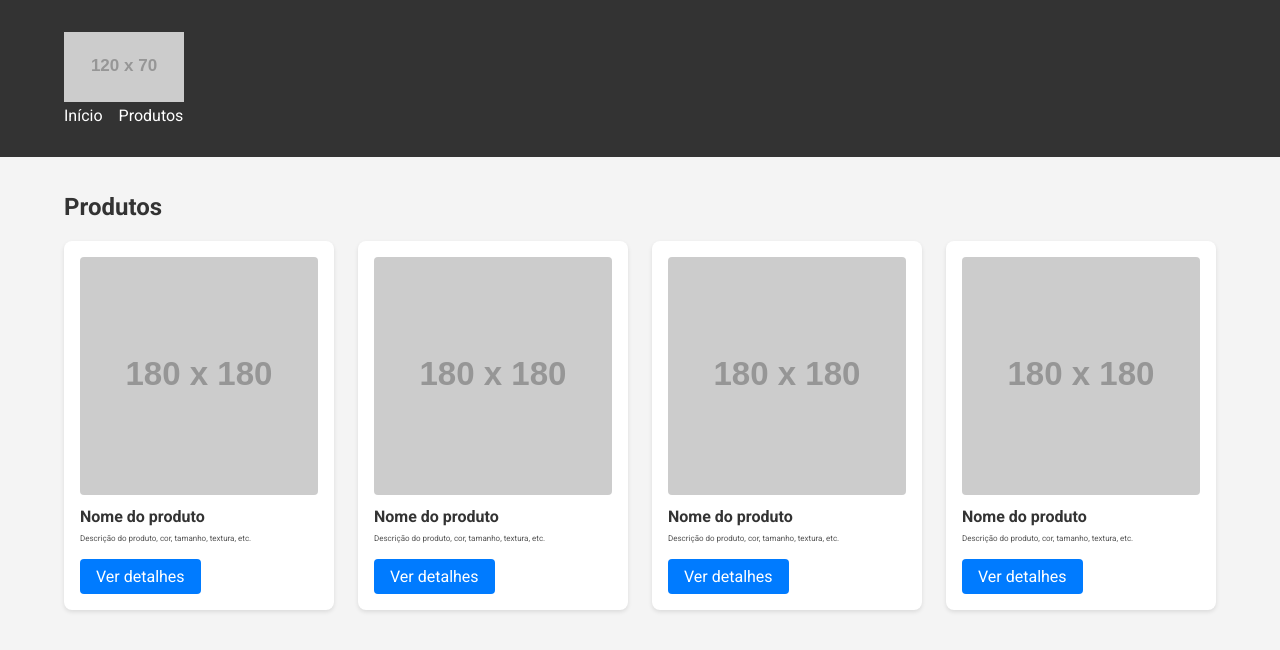
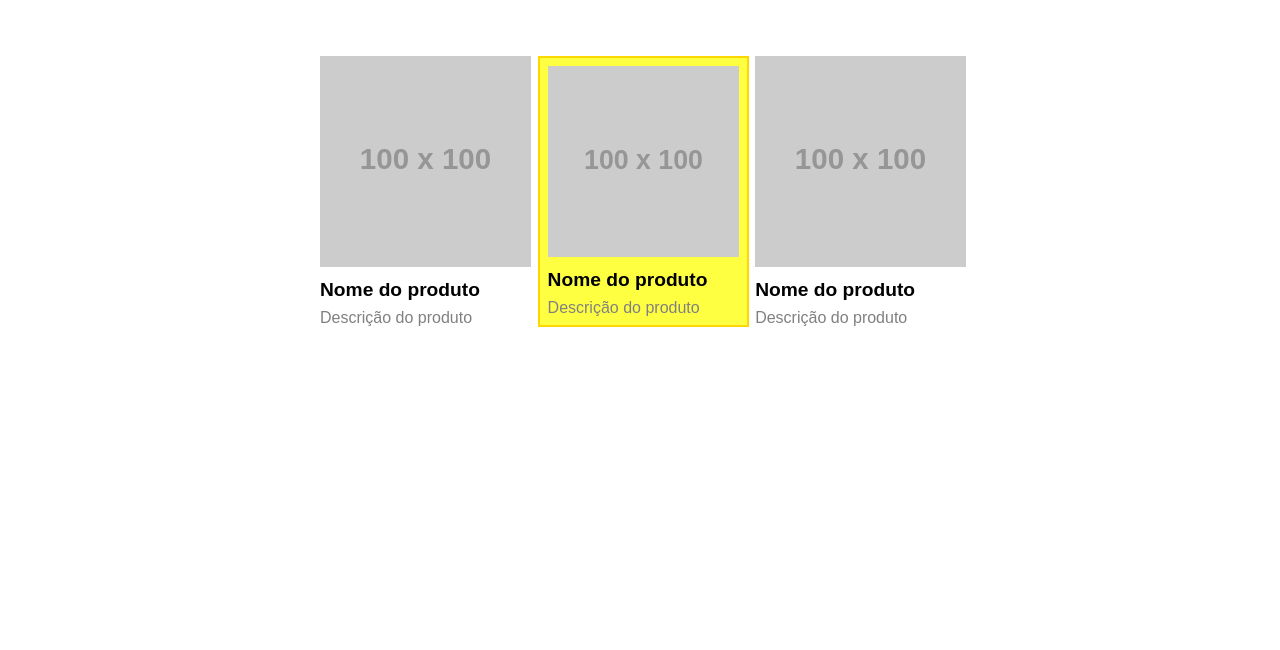
Before and after one commit to joaogriquena/EBAC, a website: page index.html in a window 1280 px wide. Drawn offline with nearby package versions, Linux system fonts and the light colour scheme; files that its build step writes are made by us from their sources; placeholder pictures from the web are drawn by us.

Commit message:
Adicionando boas práticas de CSS

```diff
--- /dev/null
+++ b/bem/main.scss
@@ -0,0 +1,35 @@
+* {
+    margin: 0;
+    padding: 0;
+    font-family: sans-serif;
+}
+
+.produtos {
+    max-width: 640px;
+    width: 100%;
+    margin: 56px auto;
+    display: grid;
+    grid-template-columns: repeat(3, 33%);
+    grid-column-gap: 1%;
+
+    &__item {
+        &--imagem {
+            width: 100%;
+        }
+
+        &--nome {
+            font-size: 1.2em;
+            margin: 8px 0;
+        }
+
+        &--descricao {
+            color: gray;
+        }
+
+        &--destaque {
+            border: 2px solid gold;
+            padding: 8px;
+            background-color: #ffff42;
+        }
+    }
+}
--- a/index.html
+++ b/index.html
@@ -5,78 +5,34 @@
     <meta charset="UTF-8">
     <meta http-equiv="X-UA-Compatible" content="IE=edge">
     <meta name="viewport" content="width=device-width, initial-scale=1.0">
-    <title>Document</title>
-    <link rel="preconnect" href="https://fonts.googleapis.com">
-    <link rel="preconnect" href="https://fonts.gstatic.com" crossorigin>
-    <link href="https://fonts.googleapis.com/css2?family=Roboto:wght@400;700&display=swap" rel="stylesheet">
-    <link rel="stylesheet" href="build/styles/main.css">
+    <title>Exercício boas práticas de CSS</title>
+    <link rel="stylesheet" href="main.css">
 </head>
 
 <body>
-    <header>
-        <div class="container">
-            <div class="branding">
-                <img src="https://placehold.co/120x70" />
-            </div>
-            <nav>
-                <ul class="menu">
-                    <li>
-                        <a href="#">Início</a>
-                    </li>
-                    <li>
-                        <a href="#">Produtos</a>
-                    </li>
-                </ul>
-            </nav>
+    <div class="produtos">
+        <div class="produtos__item">
+            <img class="produtos__item--imagem" src="https://via.placeholder.com/100x100">
+            <h4 class="produtos__item--nome">Nome do produto</h4>
+            <p class="produtos__item--descricao">
+                Descrição do produto
+            </p>
         </div>
-    </header>
-    <section>
-        <div class="container">
-            <h2>Produtos</h2>
-            <ul class="products">
-                <li class="product-item">
-                    <img src="https://placehold.co/180x180" />
-                    <h4>Nome do produto</h4>
-                    <p>
-                        Descrição do produto, cor, tamanho, textura, etc.
-                    </p>
-                    <a href="#" class="product-button">
-                        Ver detalhes
-                    </a>
-                </li>
-                <li class="product-item">
-                    <img src="https://placehold.co/180x180" />
-                    <h4>Nome do produto</h4>
-                    <p>
-                        Descrição do produto, cor, tamanho, textura, etc.
-                    </p>
-                    <a href="#" class="product-button">
-                        Ver detalhes
-                    </a>
-                </li>
-                <li class="product-item">
-                    <img src="https://placehold.co/180x180" />
-                    <h4>Nome do produto</h4>
-                    <p>
-                        Descrição do produto, cor, tamanho, textura, etc.
-                    </p>
-                    <a href="#" class="product-button">
-                        Ver detalhes
-                    </a>
-                </li>
-                <li class="product-item">
-                    <img src="https://placehold.co/180x180" />
-                    <h4>Nome do produto</h4>
-                    <p>
-                        Descrição do produto, cor, tamanho, textura, etc.
-                    </p>
-                    <a href="#" class="product-button">
-                        Ver detalhes
-                    </a>
-                </li>
-            </ul>
+        <div class="produtos__item produtos__item--destaque">
+            <img class="produtos__item--imagem" src="https://via.placeholder.com/100x100">
+            <h4 class="produtos__item--nome">Nome do produto</h4>
+            <p class="produtos__item--descricao">
+                Descrição do produto
+            </p>
         </div>
-    </section>
+        <div class="produtos__item">
+            <img class="produtos__item--imagem" src="https://via.placeholder.com/100x100">
+            <h4 class="produtos__item--nome">Nome do produto</h4>
+            <p class="produtos__item--descricao">
+                Descrição do produto
+            </p>
+        </div>
+    </div>
 </body>
 
 </html>
--- a/src/styles/main.less
+++ /dev/null
@@ -1,93 +0,0 @@
-@import 'variaveis';
-
-body {
-    font-family: @font-stack;
-    color: @primary-color;
-    background-color: @background-color;
-    margin: 0;
-    padding: 0;
-}
-
-.container {
-    width: 90%;
-    max-width: 1200px;
-    margin: 0 auto;
-    padding: @medium 0;
-}
-
-a {
-    text-decoration: none;
-    color: inherit;
-}
-
-ul {
-    list-style: none;
-    padding: 0;
-    margin: 0;
-}
-
-header {
-    background-color: @primary-color;
-    color: white;
-    padding: @medium 0;
-
-    .branding img {
-        height: 70px;
-    }
-
-    .menu {
-        display: flex;
-        gap: @medium;
-
-        a {
-            font-size: @medium;
-
-            font-sizes &:hover {
-                text-decoration: underline;
-            }
-        }
-    }
-}
-
-.products {
-    display: grid;
-    grid-template-columns: repeat(auto-fit, minmax(180px, 1fr));
-    gap: @large;
-
-    .product-item {
-        background-color: white;
-        padding: @medium;
-        border-radius: 8px;
-        box-shadow: 0 2px 4px rgba(0, 0, 0, 0.1);
-
-        img {
-            width: 100%;
-            height: auto;
-            border-radius: 4px;
-        }
-
-        h4 {
-            font-size: @medium;
-            margin: @small 0;
-        }
-
-        p {
-            font-size: @small;
-            color: @secondary-color;
-        }
-
-        .product-button {
-            display: inline-block;
-            background-color: @button-color;
-            color: white;
-            padding: @small @medium;
-            border-radius: 4px;
-            text-align: center;
-            margin-top: @small;
-
-            &:hover {
-                background-color: @button-hover-color;
-            }
-        }
-    }
-}
--- a/src/styles/variaveis.less
+++ /dev/null
@@ -1,11 +0,0 @@
-@font-stack: 'Roboto', sans-serif;
-@primary-color: #333;
-@secondary-color: #555;
-@background-color: #f4f4f4;
-@button-color: #007bff;
-@button-hover-color: darken(@button-color, 10%);
-
-@small: 8px;
-@medium: 16px;
-@large: 24px;
-@xlarge: 32px;
```
Also changed, not shown: package.json (+4 -3 lines), bem/main.css (added), build/styles/main.css (deleted), src/images/FrontEnd m17_supportmaterial_github.svg (deleted), src/images/FrontEnd m17_supportmaterial_instagram.svg (deleted), src/images/FrontEnd m17_supportmaterial_linkedin.svg (deleted), src/images/FrontEnd m17_supportmaterial_mail.svg (deleted), src/images/github.svg (deleted), src/images/instagram.svg (deleted), src/images/linkedin.svg (deleted), src/images/mail.svg (deleted), 2 other files.
